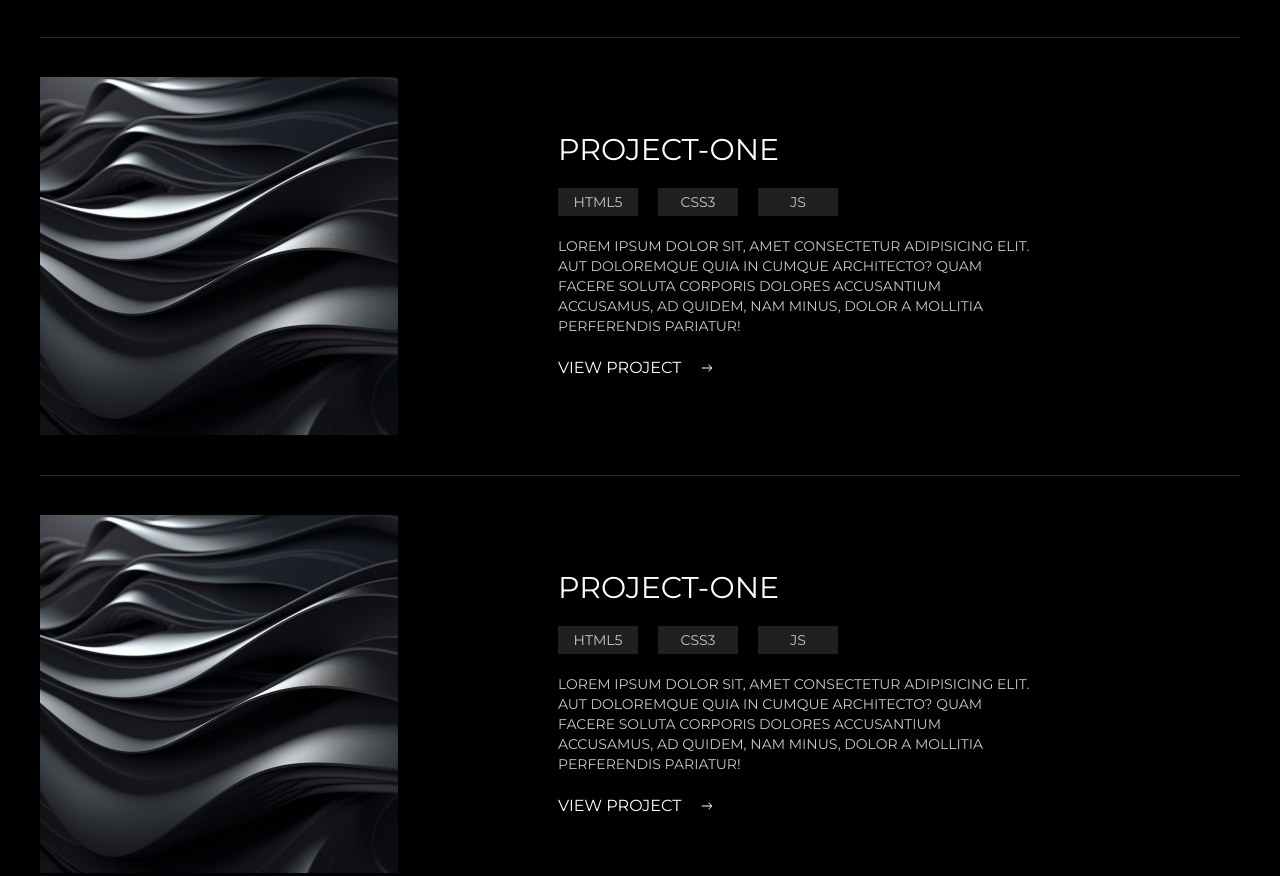
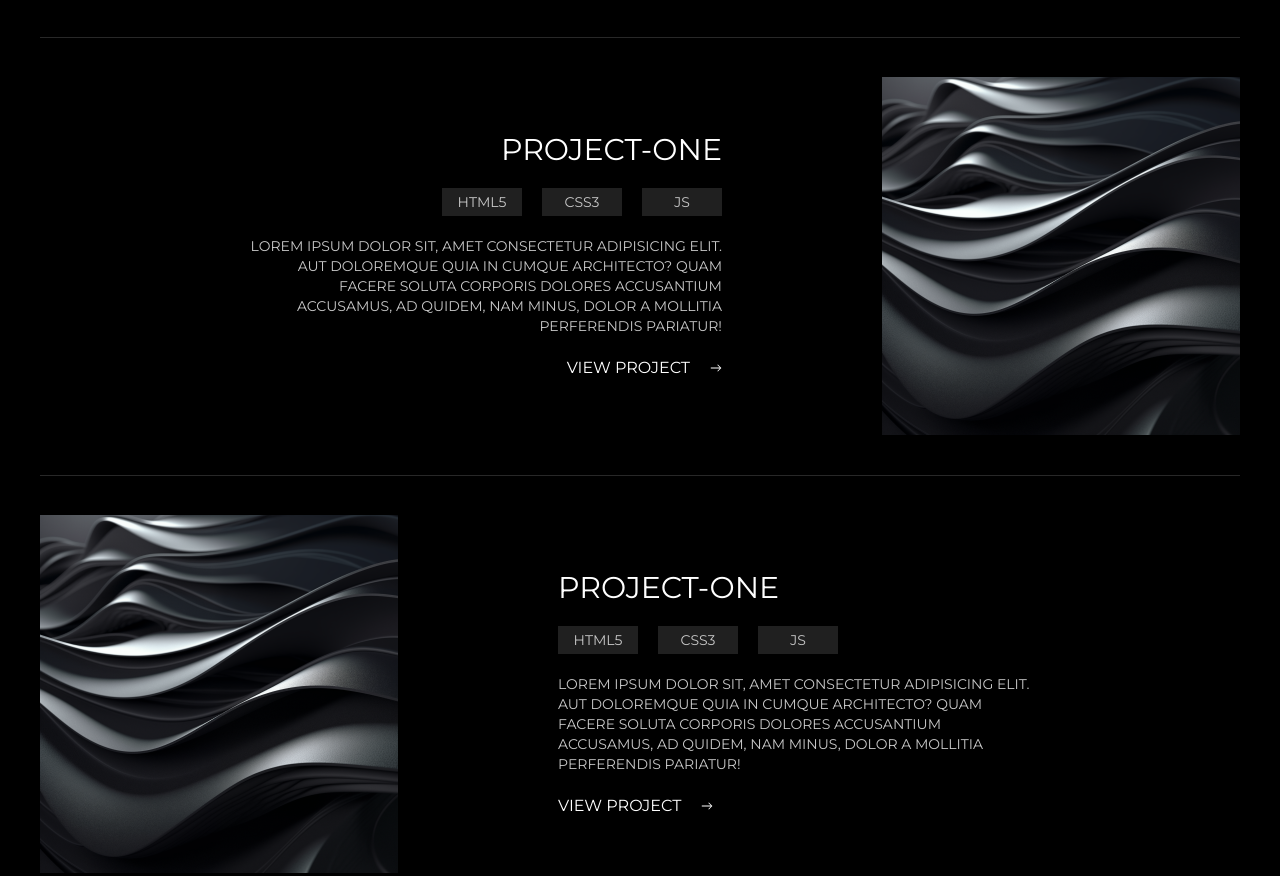
Before and after one commit to Yokaish/PORTFOLIO-KAUA-GOMES, a website: page index.html in a window 1280 px wide. Shown: the part 1265-2141 px from the top of the page. Drawn offline with nearby package versions, Linux system fonts and the light colour scheme.

Commit message:
atualizacao

```diff
--- a/index.html
+++ b/index.html
@@ -85,13 +85,13 @@
         <div class="h-[0.1px] bg-custom-white my-10 opacity-20"></div>
 
 
-        <div class="flex items-center" data-aos="fade-down" data-aos-duration="1000">
+        <div class="flex items-center flex-row-reverse" data-aos="fade-down" data-aos-duration="1000">
             <div class="hidden sm:block">
                 <img src="img/example-project.png" alt="">
             </div>
-            <div class="sm:ml-40 text-center sm:text-start">
+            <div class="sm:mr-40 text-center sm:text-end">
                 <h2 class="mb-5 text-3xl">PROJECT-ONE</h2>
-                <div class="flex gap-5 mb-5 justify-center sm:justify-start text-xs sm:text-sm">
+                <div class="flex gap-5 mb-5 justify-center sm:justify-end text-xs sm:text-sm">
                     <div class="bg-custom-dark-gray p-1 w-[4rem] sm:w-[5rem] text-center text-custom-white">HTML5</div>
                     <div class="bg-custom-dark-gray p-1 w-[4rem] sm:w-[5rem] text-center text-custom-white">CSS3</div>
                     <div class="bg-custom-dark-gray p-1 w-[4rem] sm:w-[5rem] text-center text-custom-white">JS</div>
@@ -104,7 +104,7 @@
                             <img src="img/example-project.png" alt="">
                         </div>
                 </div>
-                <div class="mt-5 flex gap-5 items-center cursor-pointer justify-center sm:justify-start">
+                <div class="mt-5 flex gap-5 items-center cursor-pointer justify-center sm:justify-end">
                     <a href="#">VIEW PROJECT</a>
                     <img src="icons/project-arrow-icon.svg" alt="">
                 </div>
```
Also changed, not shown: src/output.css.
